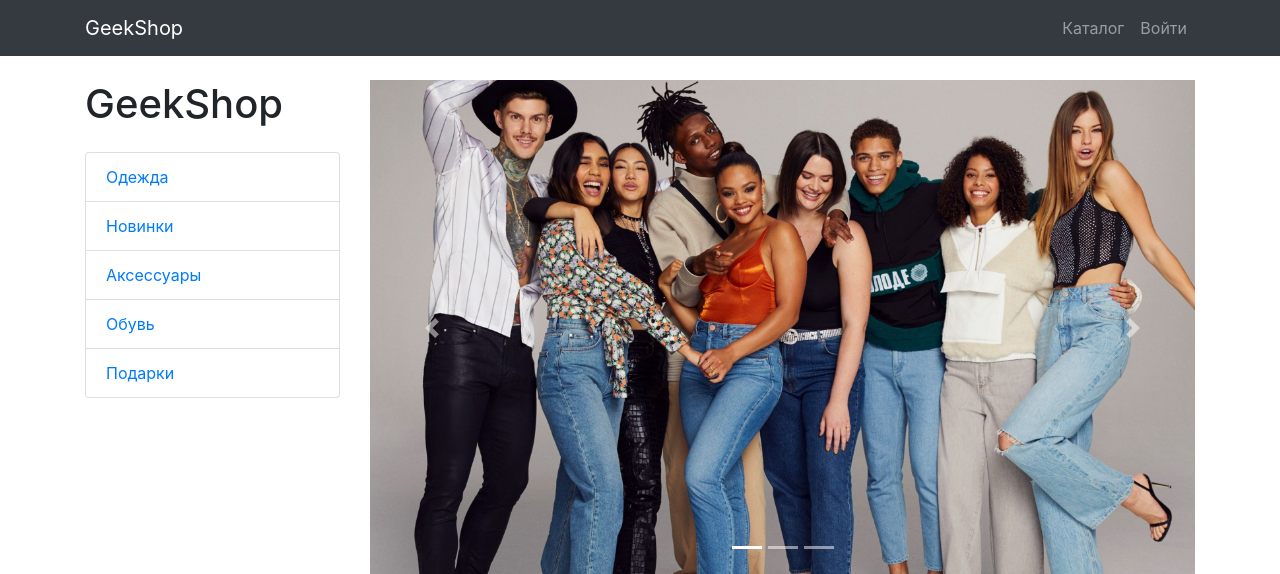
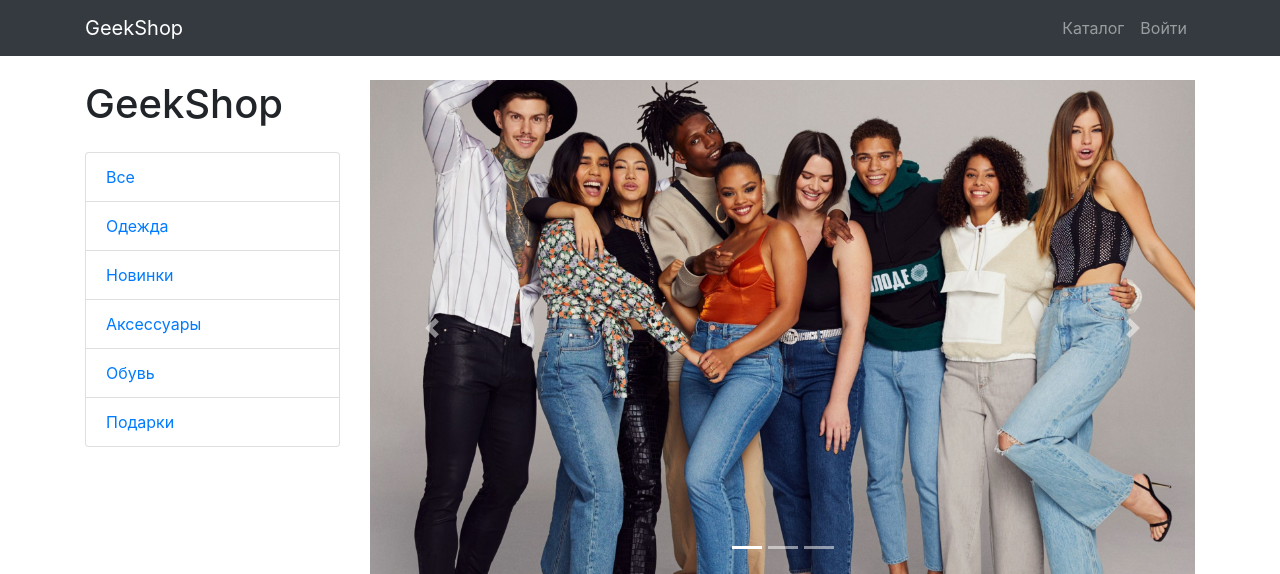
Before and after one commit to anatolytsi/django_opt_tools_gb, a Django app: page /products/ in a window 1280 px wide. Shown: the top 574 px of the page. Run offline with Django 3.2, Linux system fonts and the light colour scheme; data comes from the database, SQL or seed files in the repository; some libraries are stand-ins or nearby versions.

Commit message:
fixed categories menu and added parameter "all"

```diff
--- a/mainapp/templates/mainapp/products.html
+++ b/mainapp/templates/mainapp/products.html
@@ -14,8 +14,9 @@
 
                 <h1 class="my-4">GeekShop</h1>
                 <div class="list-group">
+                <a href="{% url "products:category" 0 %}" class="list-group-item">Все</a>
                     {% for category in categories %}
-                        <a href="{% url "products:product" category.id %}"
+                        <a href="{% url "products:category" category.id %}"
                            class="list-group-item">{{ category.name }}</a>
                     {% endfor %}
                 </div>
--- a/mainapp/views.py
+++ b/mainapp/views.py
@@ -32,7 +32,7 @@ class ProductsListView(ListView):
             "title": "GeekShop - Каталог",
             "categories": ProductCategory.objects.all()
         })
-        if "category_id" in self.kwargs:
+        if "category_id" in self.kwargs and self.kwargs["category_id"] != 0:
             products = Product.objects.filter(category_id=self.kwargs["category_id"]).order_by("-price")
         else:
             products = Product.objects.all().order_by("-price")
```
